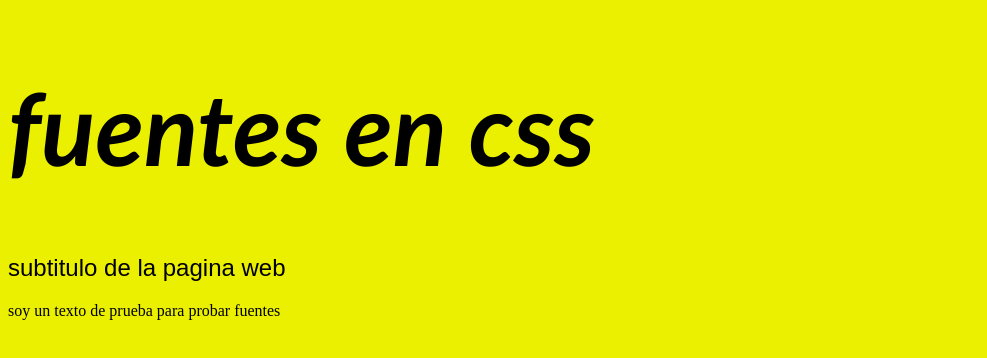
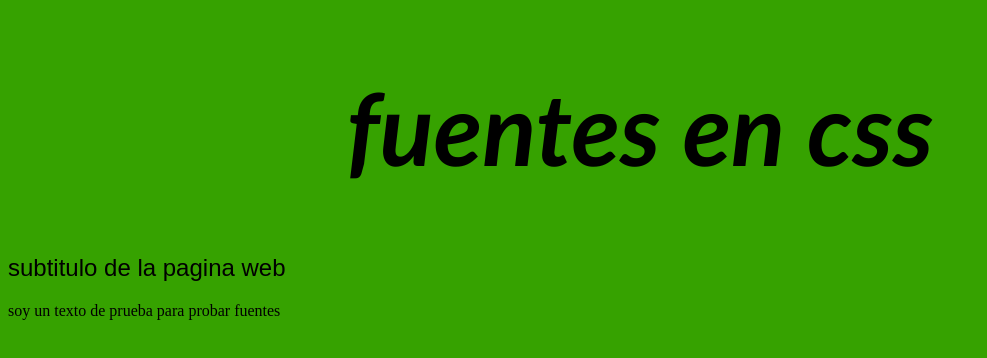
Before and after one commit to Omar03172/Omar03172.github.io, a plain HTML site: page index.html in a window 1280 px wide. Shown: the whole page, without its empty margins (0-987 px from the left). Drawn offline with Linux system fonts and the light colour scheme.

Commit message:
Update styles.css

```diff
--- a/styles.css
+++ b/styles.css
@@ -1,5 +1,5 @@
 body{
-    background-color: rgb(235, 239, 0);
+    background-color: rgb(54, 162, 0);
 }
 
 
@@ -7,6 +7,7 @@ h1{
     font-family: 'Trebuchet MS', 'Lucida Sans Unicode', 'Lucida Grande', 'Lucida Sans', Arial, sans-serif;
     font-size: 100px;
     font-style:italic;
+    text-align: center;
 }
 
 h2{
```
